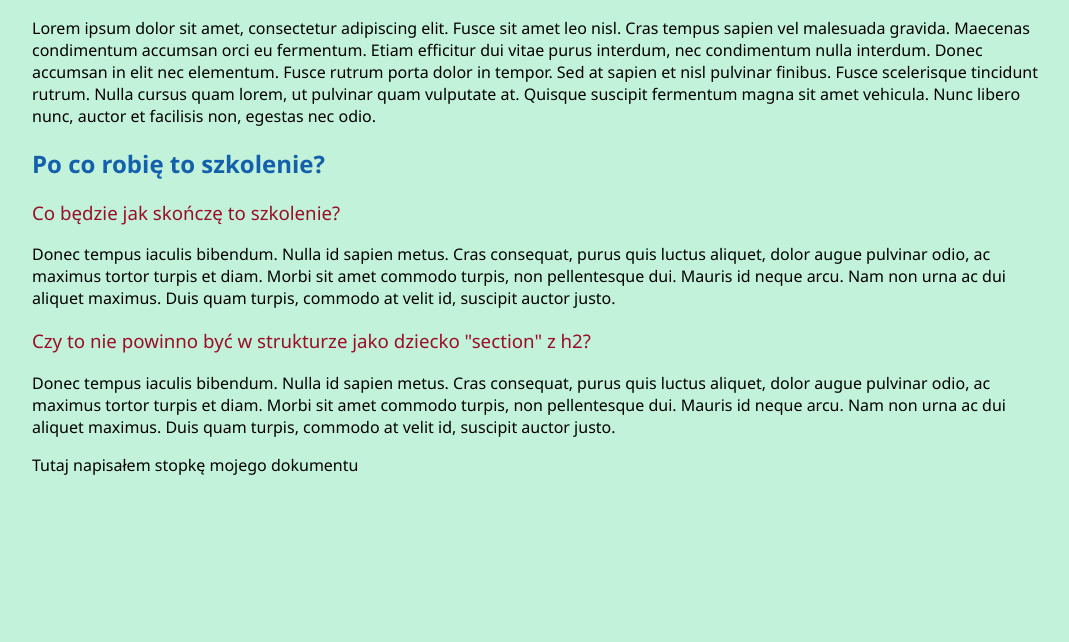
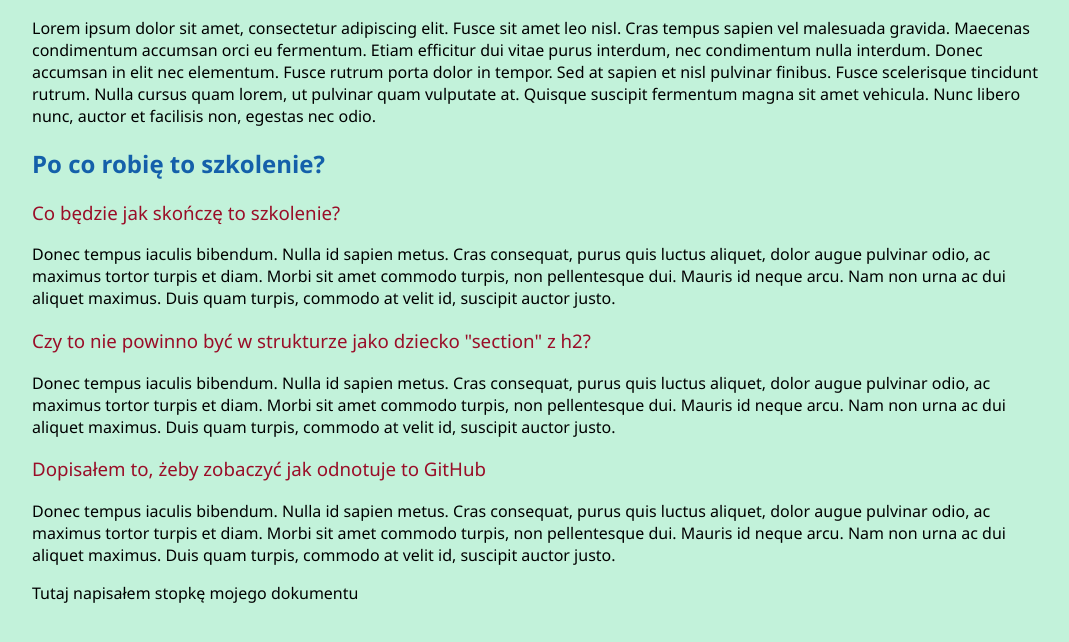
Before and after one commit to tomasz-miskiewicz/homepage, a plain HTML site: page index.html in a window 1280 px wide. Shown: the part 194-836 px from the top of the page, without its empty margins (104-1173 px from the left). Before the commit the page ends 800 px from the top, so only its background shows below. Drawn offline with Linux system fonts and the light colour scheme.

Commit message:
added new article

```diff
--- a/index.html
+++ b/index.html
@@ -44,7 +44,15 @@
 					justo.
 				</p>
 			</article>
-		</section>
+			<article>
+				<h3>Dopisałem to, żeby zobaczyć jak odnotuje to GitHub</h3>
+				<p>
+					Donec tempus iaculis bibendum. Nulla id sapien metus. Cras consequat, purus quis luctus aliquet, dolor augue
+					pulvinar odio, ac maximus tortor turpis et diam. Morbi sit amet commodo turpis, non pellentesque dui. Mauris
+					id neque arcu. Nam non urna ac dui aliquet maximus. Duis quam turpis, commodo at velit id, suscipit auctor
+					justo.
+				</p>
+			</article>		</section>
 		<footer>
 			<p>Tutaj napisałem stopkę mojego dokumentu</p>
 		</footer>
```
